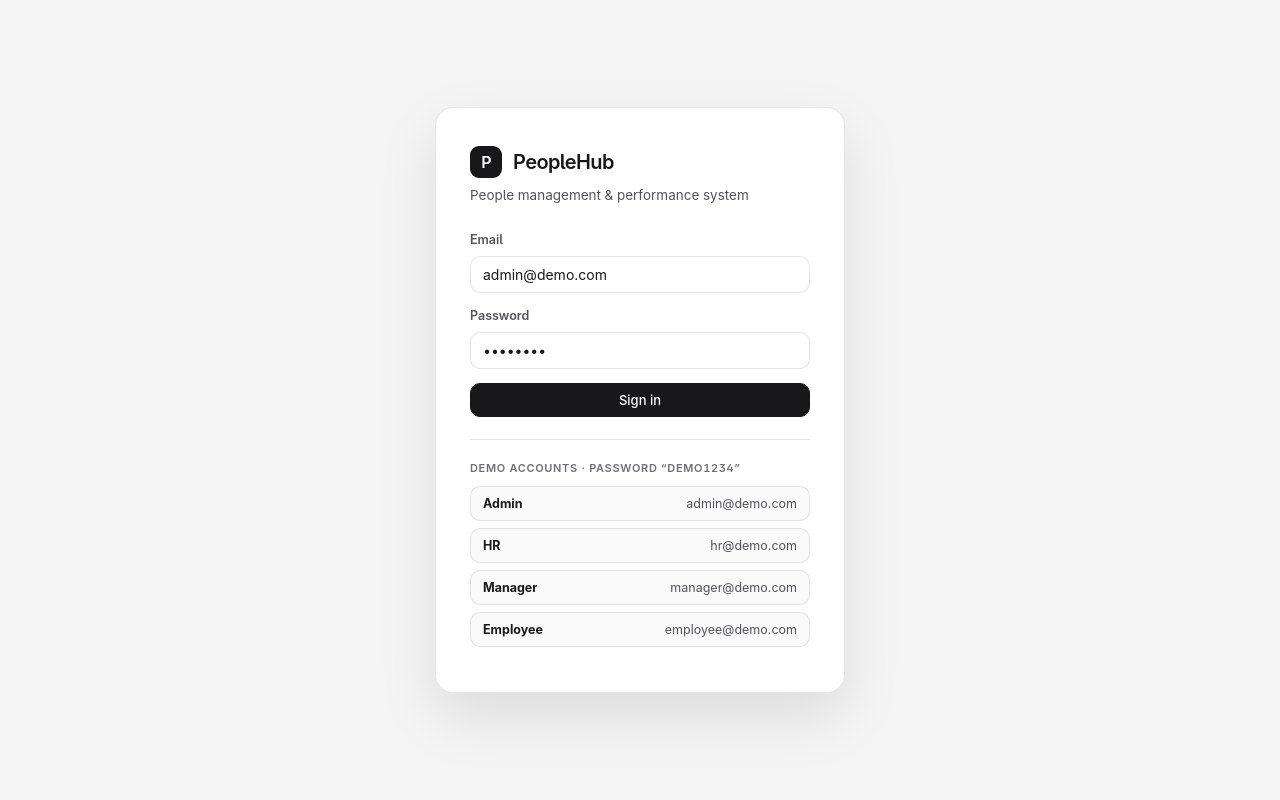
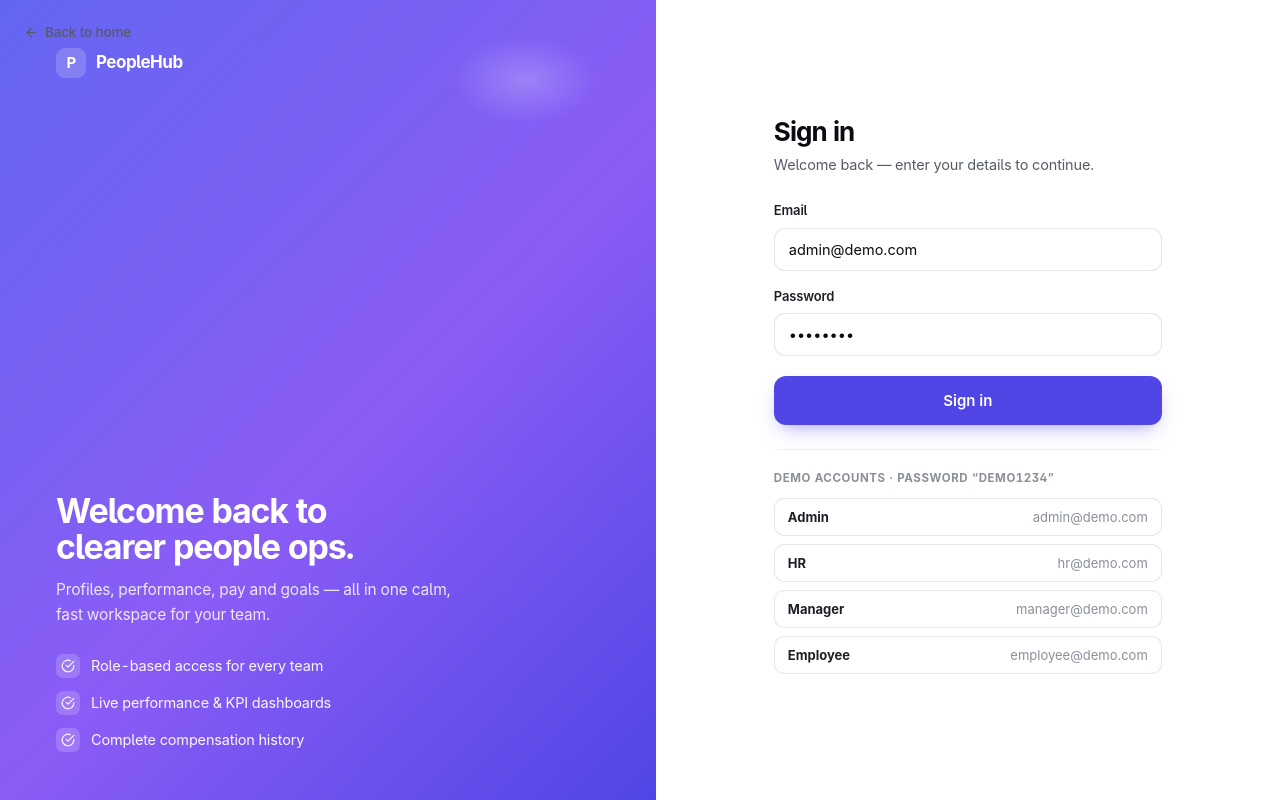
Before and after one commit to Akilanan/hr-app, a React (Vite) app in the folder client/: page /login in a window 1280 px wide. Built offline with nearby package versions, Linux system fonts and the light colour scheme.

Commit message:
Add light-modern public landing page (hero, bento features, steps, stats, testimonials, CTA) + redesigned split login (draftly-inspired)

```diff
--- a/client/src/App.tsx
+++ b/client/src/App.tsx
@@ -6,6 +6,7 @@ import { Spinner } from './components/ui';
 import Login from './pages/Login';
 import type { Role } from './api/types';
 
+const Landing = lazy(() => import('./pages/Landing'));
 const Dashboard = lazy(() => import('./pages/Dashboard'));
 const Monitoring = lazy(() => import('./pages/Monitoring'));
 const Employees = lazy(() => import('./pages/Employees'));
@@ -40,10 +41,13 @@ export default function App() {
 
   if (!user) {
     return (
-      <Routes>
-        <Route path="/login" element={<Login />} />
-        <Route path="*" element={<Navigate to="/login" replace />} />
-      </Routes>
+      <Suspense fallback={<div className="login-wrap"><Spinner /></div>}>
+        <Routes>
+          <Route path="/" element={<Landing />} />
+          <Route path="/login" element={<Login />} />
+          <Route path="*" element={<Navigate to="/" replace />} />
+        </Routes>
+      </Suspense>
     );
   }
 
--- a/client/src/pages/Login.tsx
+++ b/client/src/pages/Login.tsx
@@ -1,13 +1,21 @@
 import { useState, type FormEvent } from 'react';
-import { useNavigate } from 'react-router-dom';
+import { Link, useNavigate } from 'react-router-dom';
 import { useAuth } from '../auth/AuthContext';
 import { apiError } from '../api/client';
+import { Icon } from '../components/Icon';
+import '../styles/landing.css';
 
 const DEMO = [
   { role: 'Admin', email: 'admin@demo.com' },
   { role: 'HR', email: 'hr@demo.com' },
   { role: 'Manager', email: 'manager@demo.com' },
   { role: 'Employee', email: 'employee@demo.com' },
+];
+
+const POINTS = [
+  'Role-based access for every team',
+  'Live performance & KPI dashboards',
+  'Complete compensation history',
 ];
 
 export default function Login() {
@@ -33,25 +41,48 @@ export default function Login() {
   };
 
   return (
-    <div className="login-wrap">
-      <div className="login-card">
-        <div className="login-brand">
-          <div className="brand-logo">P</div> PeopleHub
+    <div className="auth">
+      <aside className="auth-aside">
+        <a className="lp-brand" href="/">
+          <span className="lp-logo">P</span> PeopleHub
+        </a>
+        <div className="auth-hero">
+          <h2>Welcome back to clearer people ops.</h2>
+          <p>Profiles, performance, pay and goals — all in one calm, fast workspace for your team.</p>
+          <ul className="auth-points">
+            {POINTS.map((p) => (
+              <li key={p}>
+                <span className="ck"><Icon name="check-circle" size={14} /></span>
+                {p}
+              </li>
+            ))}
+          </ul>
         </div>
-        <div className="login-sub">People management & performance system</div>
+      </aside>
+
+      <main className="auth-main">
+        <Link to="/" className="auth-back">
+          <Icon name="arrow-left" size={15} /> Back to home
+        </Link>
+
+        <div className="auth-card">
+          <div className="top">
+            <h1>Sign in</h1>
+            <p>Welcome back — enter your details to continue.</p>
+          </div>
 
           {error && (
-          <div className="error-banner" role="alert">
+            <div className="auth-error" role="alert">
               {error}
             </div>
           )}
 
           <form onSubmit={submit}>
-          <div className="field">
+            <div className="auth-field">
               <label htmlFor="login-email">Email</label>
               <input
                 id="login-email"
-              className="input"
+                className="auth-input"
                 type="email"
                 value={email}
                 onChange={(e) => setEmail(e.target.value)}
@@ -59,11 +90,11 @@ export default function Login() {
                 required
               />
             </div>
-          <div className="field">
+            <div className="auth-field">
               <label htmlFor="login-password">Password</label>
               <input
                 id="login-password"
-              className="input"
+                className="auth-input"
                 type="password"
                 value={password}
                 onChange={(e) => setPassword(e.target.value)}
@@ -71,19 +102,19 @@ export default function Login() {
                 required
               />
             </div>
-          <button type="submit" className="btn primary" style={{ width: '100%', justifyContent: 'center' }} disabled={busy}>
+            <button type="submit" className="lp-btn primary auth-btn lg" disabled={busy}>
               {busy ? 'Signing in…' : 'Sign in'}
             </button>
           </form>
 
           {import.meta.env.DEV && (
-          <div className="demo-accounts">
+            <div className="auth-demo">
               <h4>Demo accounts · password “demo1234”</h4>
               {DEMO.map((d) => (
                 <button
                   type="button"
                   key={d.email}
-                className="demo-pill"
+                  className="auth-pill"
                   onClick={() => {
                     setEmail(d.email);
                     setPassword('demo1234');
@@ -96,6 +127,7 @@ export default function Login() {
             </div>
           )}
         </div>
+      </main>
     </div>
   );
 }
```
Lines whose indentation alone changed are shown as unchanged.
